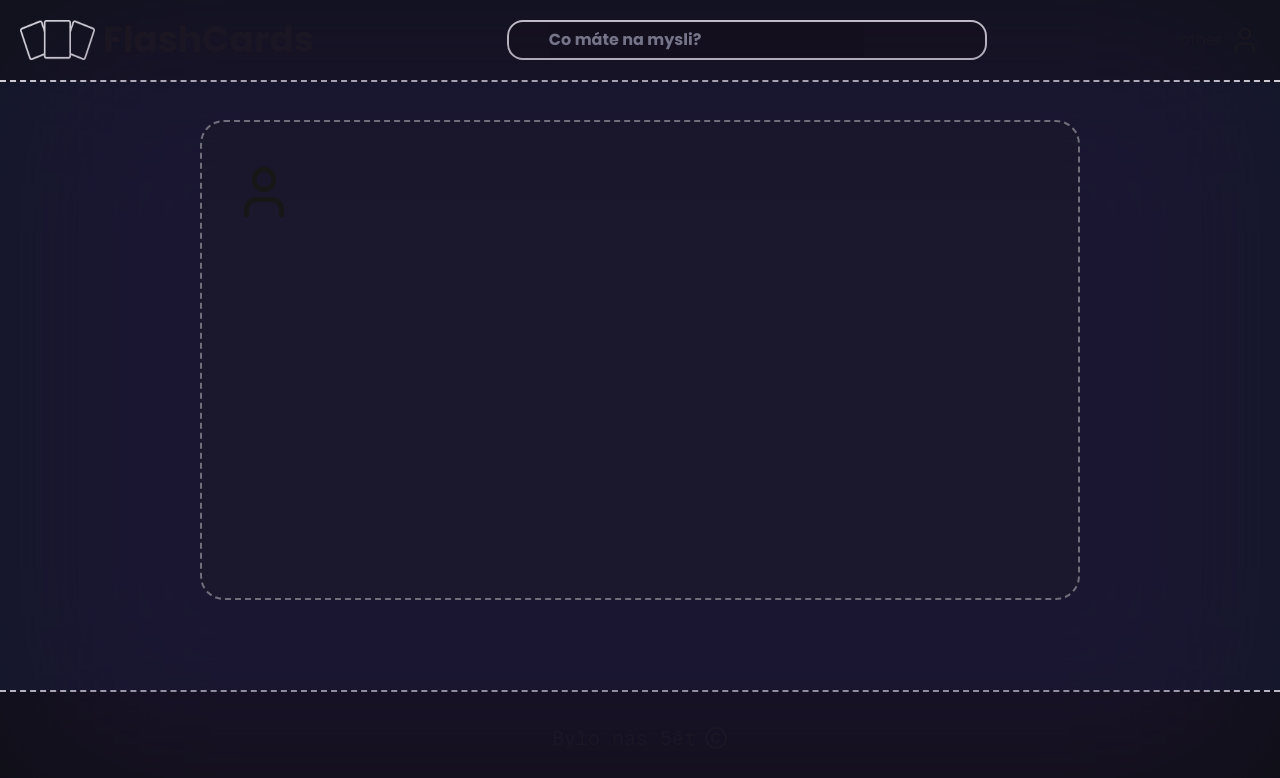
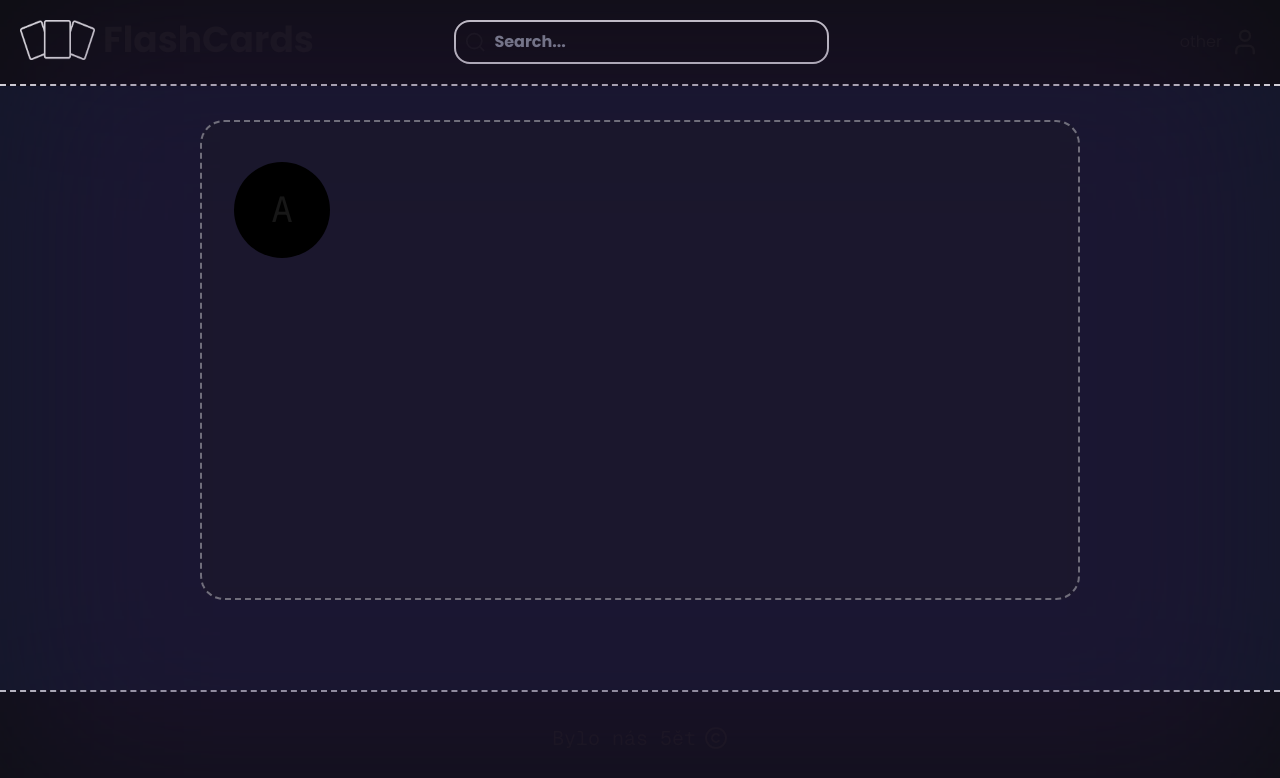
Before and after one commit to vojtiikxdd/flashcards_w, a Next.js app in the folder flashcards/: page /profile in a window 1280 px wide. Shown: the top 778 px of the page. Built offline with nearby package versions, Linux system fonts and the light colour scheme.

Commit message:
fixing header search bar

```diff
--- a/flashcards/src/app/layout.tsx
+++ b/flashcards/src/app/layout.tsx
@@ -31,17 +31,21 @@ export default function RootLayout({
     <html lang="en">
       <body className={`${geistMono.className} min-h-screen flex flex-col antialiased relative h-full w-full bg-gray-900`}>
         <div className="pointer-events-none absolute inset-0 bg-[#25153d] bg-[size:20px_20px] opacity-50 blur-[100px]"></div>
-        <nav className={` ${poppins.className}
-        p-5 flex flex-row justify-between border-b-2 border-dashed border-white bg-[#0c0c0c81] font-bold`}>
+        <nav className={` ${poppins.className} p-5 flex flex-row justify-between border-b-2 border-dashed border-white bg-[#0c0c0cde] font-bold`}>
           <Link href={"/"} className="flex gap-x-2 cursor-pointer w-fit h-10 text-2xl">
             <Image src="/logo.png" alt="idk" width={75} height={350} />
             <h1 className="font-[Poppins] text-4xl">FlashCards</h1>
           </Link>
-          <form action="" className="flex flex-row mx-auto bg-[#0c0c0c81] w-[30rem] rounded-2xl border-solid border-white border-2">
-            <div className="px-2 flex justify-center items-center">
-              <Search size-20 className="py-4"/>
+          <div className="flex flex-row justify-between w-[65%]">
+            <form className="flex flex-row bg-[#0c0c0c81] rounded-2xl border-solid border-white border-2 items-center max-w-96">
+              <label htmlFor="search">
+                <div className="flex flex-row gap-x-2 cursor-pointer">
+                  <div className="px-2 flex items-center">
+                    <Search className="border-none border-transparent"/>
+                    <input id="search" type="text" placeholder="Search..." className="w-full rounded-lg p-2 focus:outline-none bg-transparent border-none cursor-pointer focus:cursor-text autofill:bg-[#140f1c] group-autofill:bg-[#140f1c]" autoComplete="off" />
                   </div>
-            <input type="text" id="searcInput" className="border-none focus:outline-none focus:ring-0 bg-[#0c0c0c81]" placeholder="Co máte na mysli?" />
+                </div>
+              </label>
             </form>
             <div className="flex flex-row gap-x-2">
               <Link href="/home" className="font-light hover:font-medium my-auto">
@@ -50,6 +54,7 @@ export default function RootLayout({
               <Link href="/profile" className="cursor-pointer ml-auto flex justify-center items-center">
                 <User size={30} />
               </Link>
+            </div>
           </div>
         </nav>
 
--- a/flashcards/src/app/profile/page.tsx
+++ b/flashcards/src/app/profile/page.tsx
@@ -4,16 +4,16 @@ import {User} from 'lucide-react';
 export default function UserProfile() {
 
     const session = true;
+    const FirstLetter = "A";
 
     if (session) {
       return (
         <main>
             <div className="flex absolute top-[45%] left-1/2 -translate-y-1/2 -translate-x-1/2 m-auto border-2 border-[#ffffff60] border-dashed rounded-3xl w-[55rem] h-[30rem] bg-[#1f1f1f3d]">
               <div className='flex flex-col pl-8 pt-10'>
-                <div className='border-white border-solid rounded-full'>
-                  <User size={60} />
+                <div className='border-white border-solid rounded-full bg-[#000] w-24 h-24 flex justify-center items-center text-4xl text-bold'>
+                  {FirstLetter}
                 </div>
-
               </div>
               <div></div>
             </div>
```
Also changed, not shown: flashcards/src/app/tomas/page.tsx (added). Lines whose indentation alone changed are shown as unchanged.
